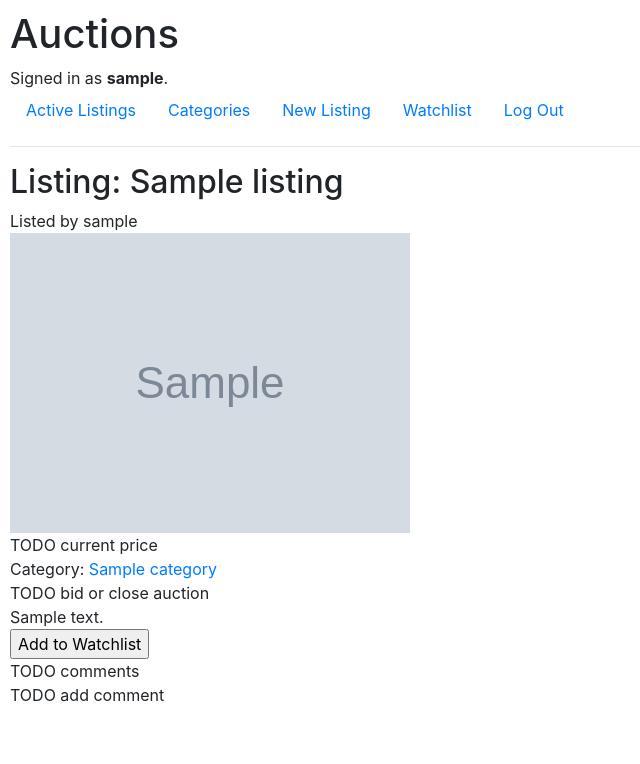
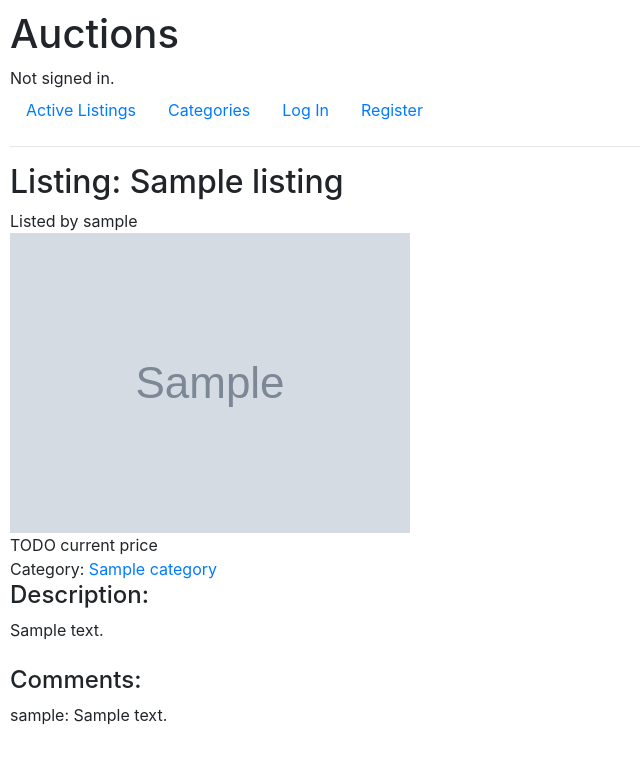
Before and after one commit to jalomi/Harvard_CS50w_Commerce, a Django app: page /listing/1 in a window 1280 px wide. Shown: the top 764 px of the page, without its empty margins (0-640 px from the left). Run offline with Django 3.2, Linux system fonts and the light colour scheme; tables that the repository leaves empty hold one stand-in row (values such as "Sample post"); grey boxes marked "Sample" are stand-in pictures; some libraries are stand-ins or nearby versions.

Commit message:
Add ability to post comments.  Fix bug where listing poster user appears to be logged in when actually logged out.

```diff
--- a/auctions/admin.py
+++ b/auctions/admin.py
@@ -1,9 +1,10 @@
 from django.contrib import admin
 
-from .models import User, Listing, Bid, Comment
+from .models import User, Listing, Bid, Comment, Category
 
 # Register your models here.
 admin.site.register(User)
 admin.site.register(Listing)
 admin.site.register(Bid)
 admin.site.register(Comment)
+admin.site.register(Category)
--- a/auctions/models.py
+++ b/auctions/models.py
@@ -8,8 +8,19 @@
 class Category(models.Model):
     name = models.CharField(max_length=200)
 
+    def __str__(self):
+        return f"{self.name}"
+
+class Bid(models.Model):
+    pass
+
+class Comment(models.Model):
+    text = models.CharField(max_length=200)
+    poster = models.ForeignKey(User, on_delete=models.CASCADE)
+    listing = models.ForeignKey('Listing', on_delete=models.CASCADE)
+
 class Listing(models.Model):
-    user = models.ForeignKey(User, on_delete=models.CASCADE)
+    poster = models.ForeignKey(User, on_delete=models.CASCADE)
     title = models.CharField(max_length=64)
     description =  models.CharField(max_length=200)
     starting_bid = models.IntegerField()
@@ -19,9 +30,3 @@
 
     def __str__(self):
         return f"{self.title} starting at {self.starting_bid} by {self.user}"
-
-class Bid(models.Model):
-    pass
-
-class Comment(models.Model):
-    pass
--- a/auctions/static/auctions/styles.css
+++ b/auctions/static/auctions/styles.css
@@ -24,3 +24,7 @@
 .info_div {
     display: inline-block;
 }
+
+.comment {
+    list-style-type: none;
+}
--- a/auctions/templates/auctions/listing.html
+++ b/auctions/templates/auctions/listing.html
@@ -9,7 +9,7 @@
     <a href="{% url 'index' %}">Back to Home</a>
     {% else %}
     <div>
-        Listed by {{ user }}
+        Listed by {{ poster }}
     </div>
 
     <div>
@@ -37,6 +37,7 @@
     {% endif %}
 
     <div>
+        <h4>Description:</h4>
         {{ description }}
     </div>
 
@@ -60,12 +61,22 @@
     {% endif %}
     {% endif %}
 
-    <div>
-        TODO comments
+    <br>
+    <div class="comment">
+        <h4>Comments:</h4>
+        {% for comment in comments %}
+        <li>
+            {{ comment.poster }}: {{ comment.text }}
+        </li>
+        {% endfor %}
     </div>
     {% if user.is_authenticated %}
     <div>
-        TODO add comment
+        <form action="{% url "comment" id %}" method="post" id="newcomment">
+            {% csrf_token %}
+            {{ form }}
+            <input type="submit" value="Add Comment">
+        </form>
     </div>
     {% endif %}
     {% endif %}
--- a/auctions/urls.py
+++ b/auctions/urls.py
@@ -14,4 +14,5 @@
     path('unwatch', views.unwatch, name="unwatch"),
     path('categories', views.categories, name="categories"),
     path('category/<str:name>', views.category, name="category"),
+    path('comment/<int:id>', views.comment, name="comment"),
 ]
--- a/auctions/views.py
+++ b/auctions/views.py
@@ -21,6 +21,10 @@
                                required=False,
                                widget=forms.TextInput(attrs={"placeholder":"Category (Optional)"}))
 
+
+class NewCommentForm(forms.Form):
+    text = forms.CharField(label="",
+                            widget=forms.TextInput(attrs={"placeholder":"Add Comment"}))
 
 def index(request):
     return render(request, "auctions/index.html", {
@@ -85,7 +89,6 @@
     if request.method == "POST":
         form = NewListingForm(request.POST)
         if form.is_valid():
-            user = User.objects.get(username=request.user)
             title = form.cleaned_data["title"]
             description = form.cleaned_data["description"]
             starting_bid = form.cleaned_data["starting_bid"]
@@ -98,7 +101,7 @@
                 if not category:
                     category = Category.objects.create(name=category_name)
 
-            listing = Listing(user=user,
+            listing = Listing(poster=request.user,
                               title=title,
                               description=description,
                               starting_bid=starting_bid,
@@ -127,6 +130,7 @@
         in_watchlist = listing in User.objects.get(username=request.user).watchlist.all()
 
     category_name = None
+    comments = Comment.objects.filter(listing=listing)
 
     if listing.category:
         category_name = listing.category.name
@@ -137,11 +141,13 @@
         "id": listing.id,
         "title": listing.title,
         "description": listing.description,
-        "user": listing.user,
+        "poster": listing.poster,
+        "user": request.user,
         "in_watchlist": in_watchlist,
         "category": category_name,
         "image": image,
-
+        "comments": comments,
+        "form": NewCommentForm(),
     })
 
 def watchlist(request):
@@ -154,15 +160,13 @@
 def watch(request):
     if request.method == "POST":
         listing = Listing.objects.get(pk=request.POST["id"])
-        user = User.objects.get(username=request.user)
-        user.watchlist.add(listing)
+        User.objects.get(username=request.user).watchlist.add(listing)
         return HttpResponseRedirect(reverse("index"))
 
 def unwatch(request):
     if request.method == "POST":
         listing = Listing.objects.get(pk=request.POST["id"])
-        user = User.objects.get(username=request.user)
-        user.watchlist.remove(listing)
+        User.objects.get(username=request.user).watchlist.remove(listing)
         return HttpResponseRedirect(reverse("index"))
 
 def categories(request):
@@ -177,3 +181,19 @@
         "name": category.name,
         "listings": listings,
     })
+
+def comment(request, id):
+    if request.method == "POST":
+        form = NewCommentForm(request.POST)
+        if form.is_valid():
+            list = Listing.objects.get(pk=id)
+            text = form.cleaned_data["text"]
+
+            comment = Comment(poster=request.user,
+                              text=text,
+                              listing=list)
+
+            comment.save()
+
+            # redirect to listing
+            return HttpResponseRedirect(reverse("listing", args=[list.id]))
```
Also changed, not shown: auctions/migrations/0001_initial.py, auctions/migrations/0002_rename_user_comment_poster_and_more.py (added), auctions/migrations/0002_user_watchlist.py (deleted), auctions/migrations/0003_category_alter_listing_category.py (deleted), auctions/migrations/0004_alter_listing_category.py (deleted), auctions/migrations/0005_listing_price.py (deleted).
